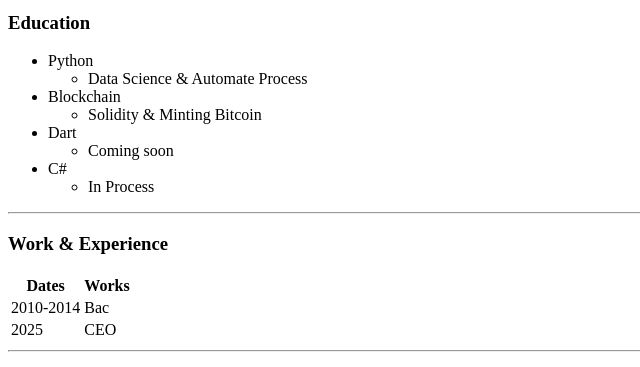
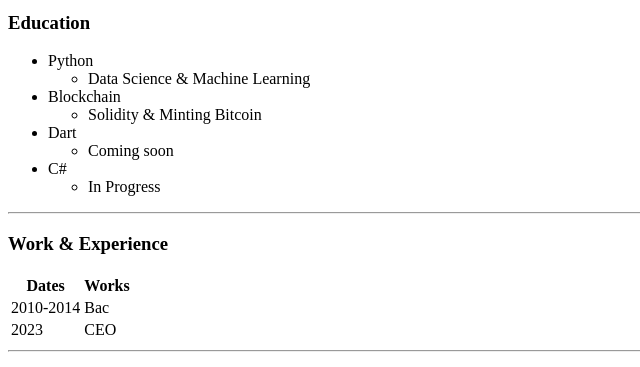
Before and after one commit to EYOGROUP/CV, a plain HTML site: page index.html in a window 1280 px wide. Shown: the part 233-600 px from the top of the page, 0-640 px from the left. Drawn offline with Linux system fonts and the light colour scheme.

Commit message:
Update index.html

```diff
--- a/index.html
+++ b/index.html
@@ -27,7 +27,7 @@
 <ul>
     <li>Python</li>
     <ul>
-        <li>Data Science & Automate Process</li>
+        <li>Data Science & Machine Learning </li>
     </ul>
     <li>Blockchain</li>
     <ul>
@@ -39,7 +39,7 @@
     </ul>
     <li>C#</li>
     <ul>
-        <li>In Process</li>
+        <li>In Progress</li>
     </ul>
 </ul>
 <hr>
@@ -59,7 +59,7 @@
 
     </tr>
     <tr>
-        <td>2025</td>
+        <td>2023</td>
         <td> CEO</td>
 
     </tr>
```
